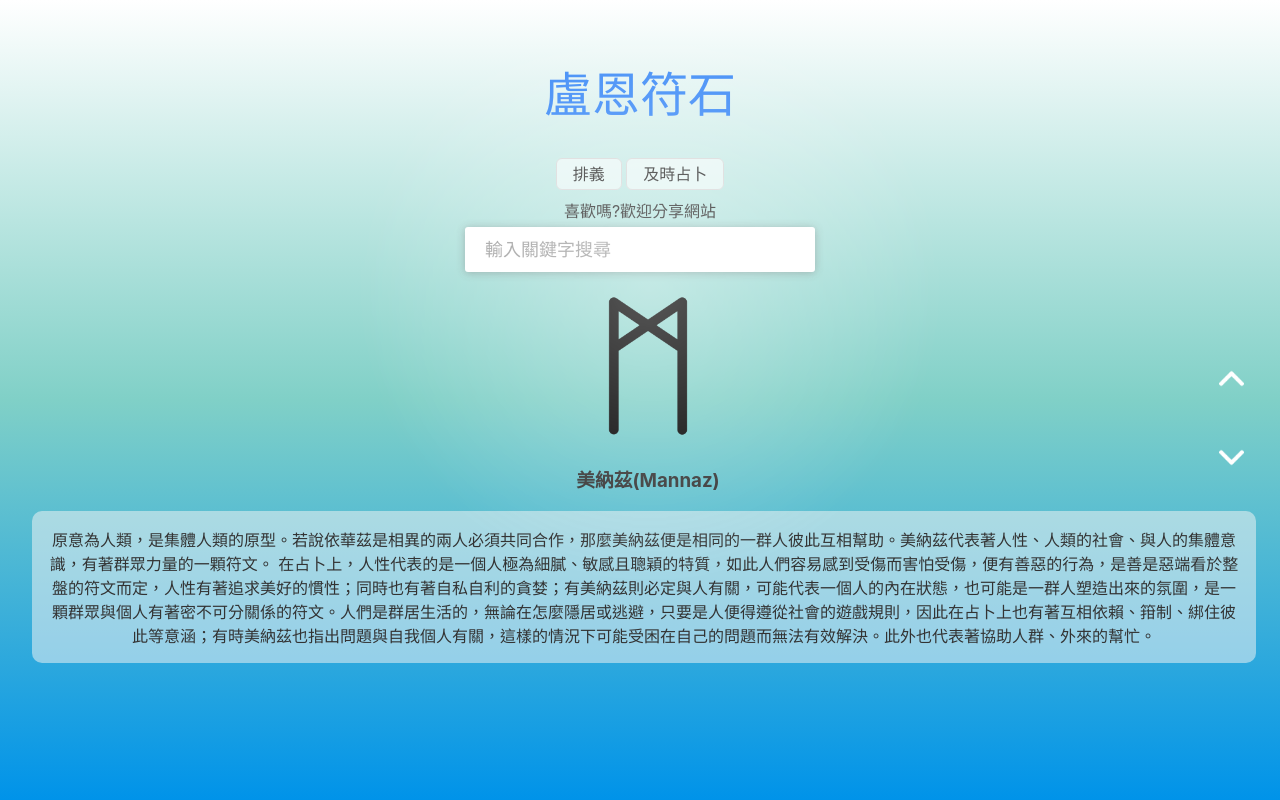
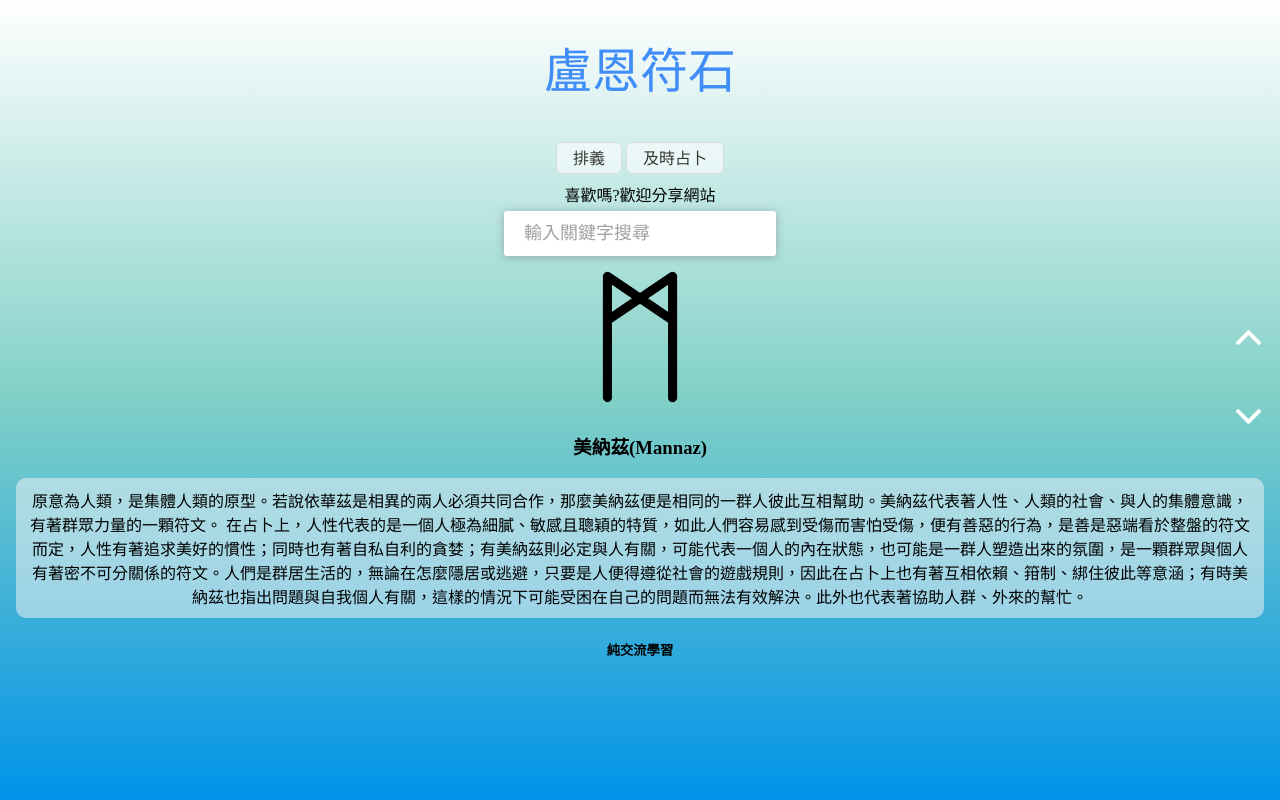
Before and after one commit to pig3629/my_runes, a Svelte app: page / in a window 1280 px wide. Built offline with nearby package versions, Linux system fonts and the light colour scheme.

Commit message:
修改css樣式

```diff
--- a/public/index.css
+++ b/public/index.css
@@ -2,16 +2,27 @@ body{
 
     background-color: #0093E9;
     background-image: linear-gradient(0deg, #0093E9 0%, #80D0C7 50%, #ffffff 100%);
-    height: 100%;
-    width: 100%;
+
+    margin: 0;
+    padding: 0;
     transition: background 0.5s;
-    overflow: hidden;
+
     background-repeat: no-repeat;
     background-attachment: fixed;
     background-position: center;
     background-size: cover;
 }
+header,
+footer {
+  text-align: center;
+}
+main{
+    text-align: center;
 
+}
+.introl,.share{
+    padding: 0.5em;
+}
 .stage .btn-nav{
 
     display: flex;
@@ -27,15 +38,14 @@ body{
     transition: 0.23s;
 }
 .stage {
-    position: fixed;
-
-    right: 2rem;
-
-    margin-inline-end: -0.5em;
-    margin-block-start: 3rem;
+    z-index: 99;
+    position: absolute;
+    left: calc(100vw - 3.5em);
+    margin-inline-end: 1em;
+    margin-block-start: 2em;
 }
 .stage .nav-btn {
-
+    z-index: 99;
     padding: 12px;
 
     height: 25px;
@@ -62,7 +72,7 @@ ul li {
 }
 
 .nav-btn .arrow {
-    z-index: 99;
+
     position: relative;
     -webkit-transition: 0.18s 0.1s;
     -moz-transition: 0.18s 0.1s;
@@ -119,28 +129,11 @@ ul li {
 
     align-content: center;
     flex-wrap: nowrap;
-    margin-inline-start: 1rem;
+    /* margin-inline-start: 1rem; */
 }
 
 
-.stone-img::before{
 
-    content: "";
-    opacity: .34;
-    -webkit-transition: 0.23s;
-    -moz-transition: 0.23s;
-    transition: 0.23s;
-    width: 600px;
-    height: 600px;
-    position: absolute;
-
-    margin-left: -300px;
-    margin-top: -300px;
-    background: url("img/grad-bg.png") no-repeat center center/cover;
-    z-index: 1;
-    pointer-events: none;
-
-}
 .stone-img:hover{
     -webkit-transform: scale(1.1);
     -moz-transform: scale(1.1);
@@ -160,13 +153,13 @@ ul li {
 .stone-content{
     text-overflow: ellipsis;
     -webkit-box-orient: vertical;
-    padding: 1rem;
+    padding: 10px;
     min-width: 16rem;
     max-height: 16rem;
+    margin-inline-end: 1em;
+    margin-inline-start: 1em;
+    overflow-y: overlay;
 
-    overflow-y: overlay;
-    margin: auto;
-    margin-inline-start: -0.5rem;
     background-color: rgba(244, 244, 244, 0.525);
     border-radius: 10px;
 }
@@ -178,13 +171,24 @@ ul li {
 
     padding: 12px;
 }
-.group-3item{
+.group-1item{
     display: flex;
     justify-content: center;
     align-items: center;
     flex-direction: row;
 }
 
+.group-3item{
+    display: flex;
+    flex-direction: row;
+    flex-wrap: wrap;
+    gap: 1rem;
+}
+.stone-inner{
+    flex-basis: 1rem;
+    flex-grow: 1;
+
+}
 
 /* CSS */
 
@@ -254,3 +258,13 @@ ul li {
   ::-webkit-scrollbar-thumb:hover {
     background: #b6b6b68e;
   }
+
+  h1 {
+    color: #418df7;
+    text-transform: uppercase;
+    font-size: 3em;
+    font-weight: 100;
+}
+.pd-5{
+    padding: 5px;
+}
--- a/public/index.html
+++ b/public/index.html
@@ -8,7 +8,6 @@
 	<title>盧恩符石</title>
 
 	<link rel='icon' type='image/png' href='./favicon.png'>
-	<link rel='stylesheet' href='./global.css'>
 	<link rel='stylesheet' href='./build/bundle.css'>
 	<link rel='stylesheet'  href='./index.css?t=1'>
 	<link rel='stylesheet'  href='./runes.css?t=1'>
--- a/public/runes.css
+++ b/public/runes.css
@@ -1,13 +1,17 @@
 .runes {
-    z-index: 99;
+
     -webkit-transition: 0.18s 0.1s;
     -moz-transition: 0.18s 0.1s;
     transition: 0.18s 0.1s;
     background-size: contain;
     background-position: center;
     background-repeat: no-repeat;
-    height: 10em;
-    width: 10em;
+    /* height: 10rem; */
+    max-inline-size: 100%;
+    block-size: auto;
+    inline-size: auto;
+    height:150px;
+    padding: 1px;
     /* filter: opacity(0.5) drop-shadow(0 0 0 blue); */
 }
 
--- a/src/App.svelte
+++ b/src/App.svelte
@@ -76,15 +76,18 @@
 	}
 
 </script>
+<header>
+	<h1>盧恩符石</h1>
+</header>
+<main>
 
-<main>
-	<h1>盧恩符石</h1>
-	<div class="container ">
+
+	<div class="introl ">
 		<button class="button-60" title="排義" on:click="{(e) => (handleTabClick('排義'))}" >排義</button>
 		<button class="button-60" title="及時占卜" on:click="{(e) => (handleTabClick('及時占卜'))}" >及時占卜</button>
 	</div>
 
-	<span >喜歡嗎?歡迎分享網站</span>
+	<span class="share" >喜歡嗎?歡迎分享網站</span>
 
 
 	{#if btn_default=="排義"}
@@ -106,20 +109,29 @@
 			</li>
 		</ul>
 	</div>
-	<div class="stage_content">
-		<div class="stone-img runes {stone_title} " title="{stone_title}" style="background-image: url('img/runes/{stone_title.toLocaleLowerCase()}.png');"></div>
+	<div class="stone-img runes {stone_title} " title="{stone_title}" style="background-image: url('img/runes/{stone_title.toLocaleLowerCase()}.png');"></div>
 		<h3> {stone["name"]}</h3>
 
-
 		<div class="stone-content" title="{stone_title}">
-				{stone_content}
+			{stone_content}
 		</div>
 
-	</div>
+
+
+
+
+
+
+
+
+
+
+
+
 	{:else}
-	<div class="stage_content">
+	<div class="">
 
-		<div class="">
+
 			<div class="stone-box group-3item">
 				{#each result as item, index}
 					{#if index === 0}
@@ -143,36 +155,17 @@
 
 
 			</div>
-		</div>
+
 	</div>
 	{/if}
 
 
 
 </main>
+	<footer>
+		<h5>純交流學習</h5>
+	</footer>
+<style>
 
-<style>
-	main {
-		text-align: center;
-		padding: 1em;
-		max-width: 240px;
-		margin: 0 auto;
-
-	}
-
-	h1 {
-		color: #418df7;
-		text-transform: uppercase;
-		font-size: 3em;
-		font-weight: 100;
-	}
-	.pd-5{
-		padding: 5px;
-	}
-	@media (min-width: 640px) {
-		main {
-			max-width: none;
-		}
-	}
 
 </style>
--- a/src/components/SearchInput.svelte
+++ b/src/components/SearchInput.svelte
@@ -37,7 +37,7 @@
 
   }
   .search {
-    width: 350px;
+
     padding: 12px 20px;
     font-size: 18px;
     background-color: #fff;
```
Also changed, not shown: public/build/bundle.css, public/build/bundle.js, 1 other file (tests, documents, lock files or other folders).
